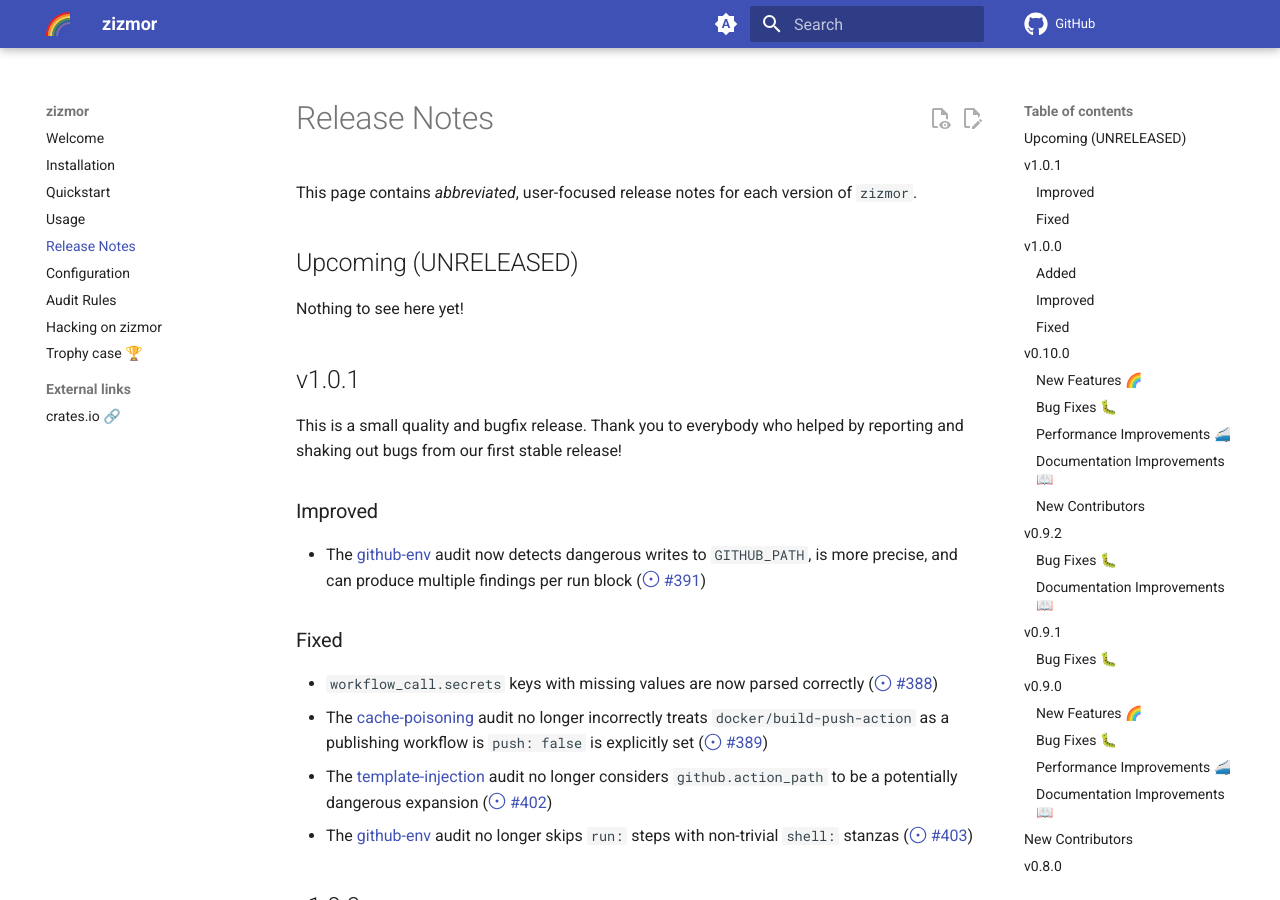
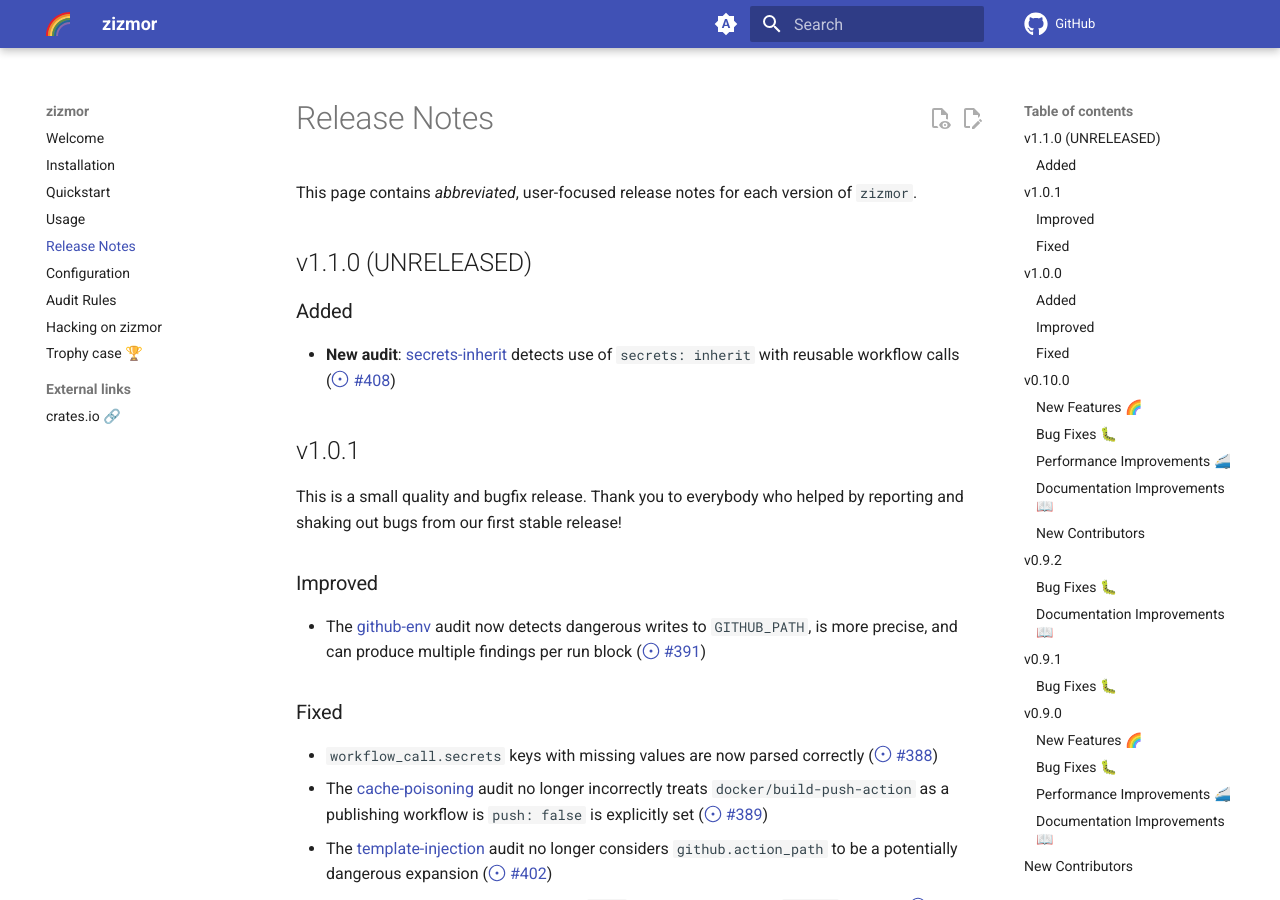
Before and after one commit to zizmorcore/zizmor, an MkDocs documentation site: the page built from docs/release-notes.md, in a window 1280 px wide and 900 px high. Built offline with MkDocs 1.6.1 and Material for MkDocs 9.7.7, drawn with Linux system fonts in a browser that asks for light colours; comment, search, counter and statistics services are not loaded.

Commit message:
record changes

```diff
--- a/docs/release-notes.md
+++ b/docs/release-notes.md
@@ -7,9 +7,12 @@
 This page contains _abbreviated_, user-focused release notes for each version
 of `zizmor`.
 
-## Upcoming (UNRELEASED)
+## v1.1.0 (UNRELEASED)
 
-Nothing to see here yet!
+### Added
+
+* **New audit**: [secrets-inherit] detects use of `secrets: inherit` with
+  reusable workflow calls (#408)
 
 ## v1.0.1
 
@@ -399,3 +402,4 @@
 [cache-poisoning]: ./audits.md#cache-poisoning
 [github-env]: ./audits.md#github-env
 [template-injection]: ./audits.md#template-injection
+[secrets-inherit]: ./audits.md#secrets-inherit
```
